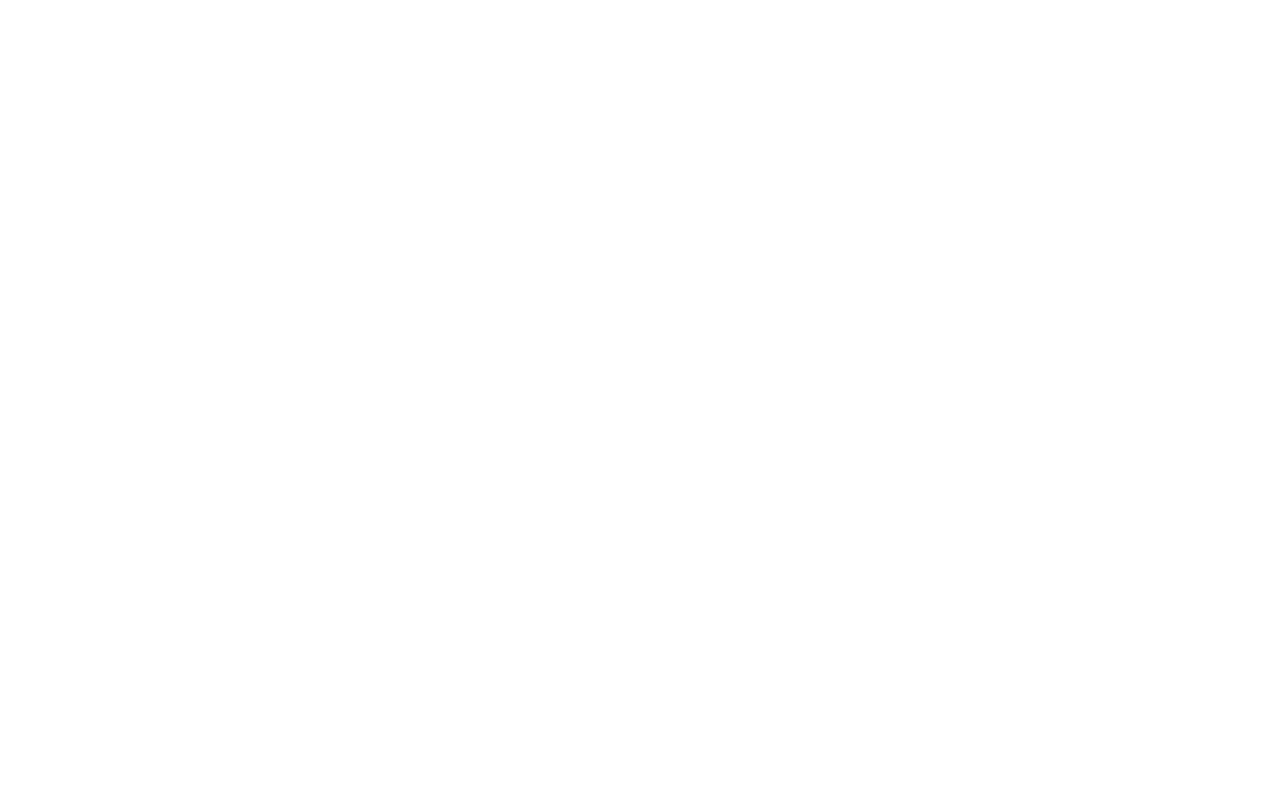
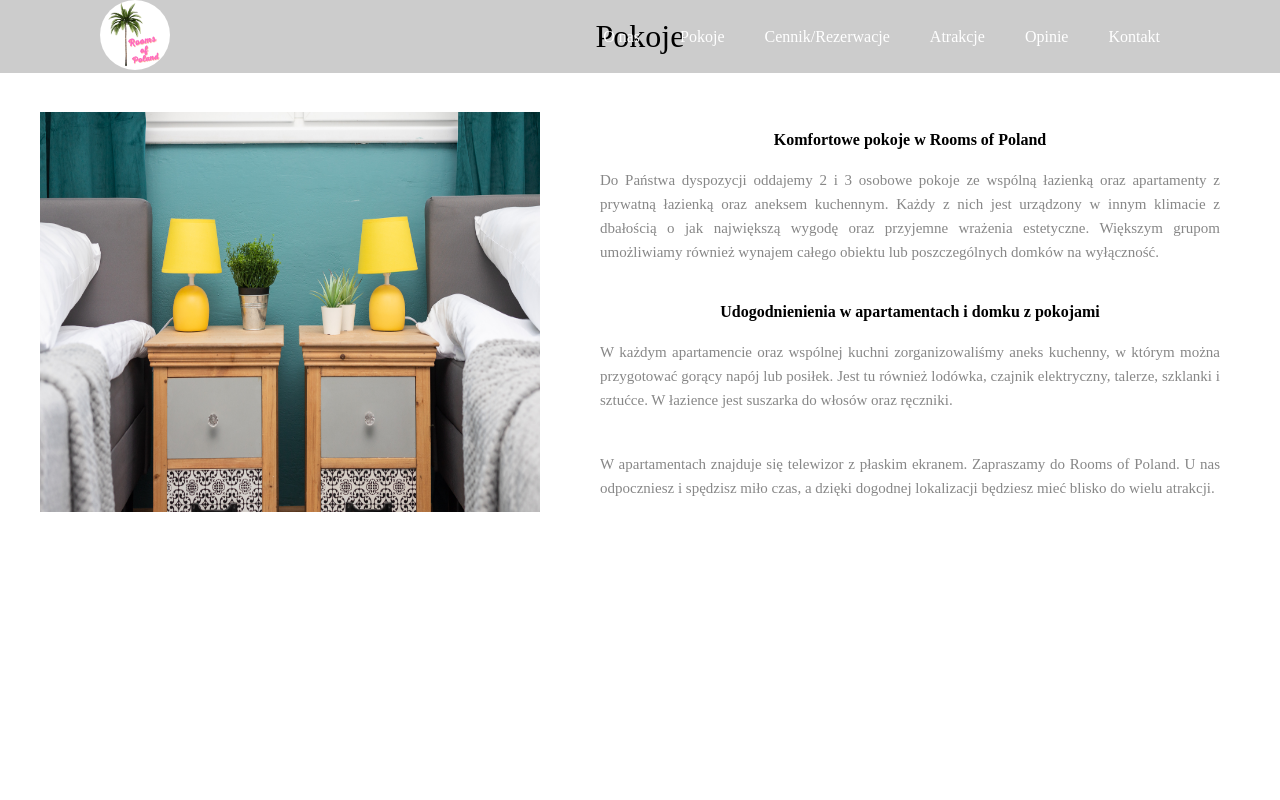
Before and after one commit to mgrkapi/RoomsofPoland, a React (Create React App) app in the folder roomsofpoland/: page /#/rooms in a window 1280 px wide. Before the commit this address had no page. Shown: the top 800 px of the page. Built offline with nearby package versions, Linux system fonts and the light colour scheme.

Commit message:
Rooms linked in header and rooms main created

```diff
--- a/roomsofpoland/src/App.js
+++ b/roomsofpoland/src/App.js
@@ -10,6 +10,7 @@ import {
 } from 'react-router-dom';
 import Homepage from './main'
 import About from './about'
+import RoomsPage from './rooms';
 
 function App() {
   return (
@@ -17,6 +18,7 @@ function App() {
           <Routes>
               <Route index element={<Homepage />} />
               <Route path="/about" element={<About />} />
+              <Route path="/rooms" element={<RoomsPage />} />
               {/*<Route path="/about" element={<Aboutus/>}/>*/}
           </Routes>
       </HashRouter>
--- /dev/null
+++ b/roomsofpoland/src/components/Rooms.js
@@ -0,0 +1,10 @@
+import React from "react";
+import RoomsMain from "../components/RoomsMain";
+
+function Rooms() {
+    return (
+       <RoomsMain/>
+    )
+}
+
+export default Rooms;
--- /dev/null
+++ b/roomsofpoland/src/components/RoomsMain.js
@@ -0,0 +1,40 @@
+import React from "react";
+import "../style/roomsmain.scss";
+import Hawaje2 from "../images/Hawaje2.jpg";
+
+function RoomsMain() {
+    return (
+        <div className="rooms-main">
+            <h2>Pokoje</h2>
+            <div className="rooms-main__content">
+                <img src={Hawaje2} alt="Zdjęcie pokoju"/>
+                <div className="rooms-main__section">
+
+                    <h3>Komfortowe pokoje w Rooms of Poland</h3>
+                    <p>
+                        Do Państwa dyspozycji oddajemy 2 i 3 osobowe pokoje ze wspólną łazienką oraz apartamenty z
+                        prywatną
+                        łazienką oraz aneksem kuchennym. Każdy z nich jest urządzony w innym klimacie z dbałością o jak
+                        największą wygodę oraz przyjemne wrażenia estetyczne.
+                        Większym grupom umożliwiamy również wynajem całego obiektu lub poszczególnych domków na
+                        wyłączność.
+                    </p>
+                    <h3>Udogodnienienia w apartamentach i domku z pokojami</h3>
+                    <p>
+                        W każdym apartamencie oraz wspólnej kuchni zorganizowaliśmy aneks kuchenny, w którym można
+                        przygotować gorący napój lub posiłek. Jest tu również lodówka, czajnik elektryczny, talerze,
+                        szklanki i sztućce. W łazience jest suszarka do włosów oraz ręczniki.
+                    </p>
+                    <p>
+                        W apartamentach znajduje się telewizor z płaskim ekranem.
+                        Zapraszamy do Rooms of Poland. U nas odpoczniesz i spędzisz miło czas, a dzięki dogodnej
+                        lokalizacji
+                        będziesz mieć blisko do wielu atrakcji.
+                    </p>
+                </div>
+            </div>
+        </div>
+    )
+}
+
+export default RoomsMain;
--- a/roomsofpoland/src/rooms.js
+++ b/roomsofpoland/src/rooms.js
@@ -0,0 +1,15 @@
+import Header from "../src/components/Header.js";
+import Footer from "../src/components/Footer";
+import Rooms from "../src/components/Rooms.js";
+
+function RoomsPage() {
+    return (
+        <>
+            <Header/>
+            <Rooms/>
+            <Footer/>
+        </>
+    )
+}
+
+export default RoomsPage;
--- /dev/null
+++ b/roomsofpoland/src/style/roomsmain.scss
@@ -0,0 +1,33 @@
+.rooms-main {
+  h2 {
+    text-align: center;
+    font-size: 2rem;
+    padding: 20px;
+  }
+}
+
+.rooms-main__content {
+  height: 100vh;
+  display:flex;
+  align-items: flex-start;
+  margin: 20px 20px;
+
+  h3 {
+    text-align: center;
+    font-weight: 700;
+    font-size:1rem;
+    margin-top: 40px;
+  }
+  p{
+    text-align: justify;
+    margin-top: 20px;
+    line-height: 1.5rem;
+
+
+  }
+  img {
+    height: 400px;
+    width: 500px;
+    padding: 20px;
+  }
+}
```
